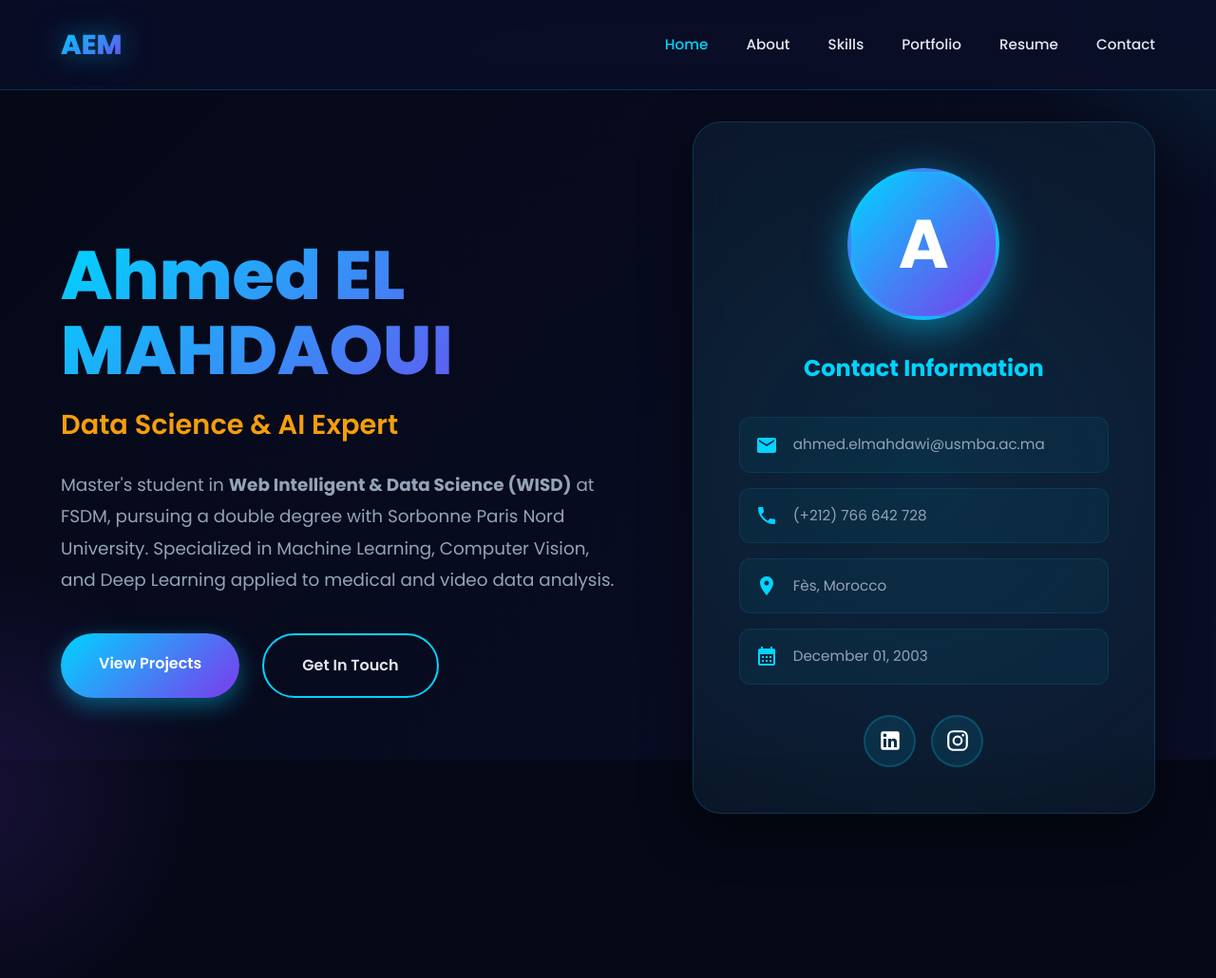
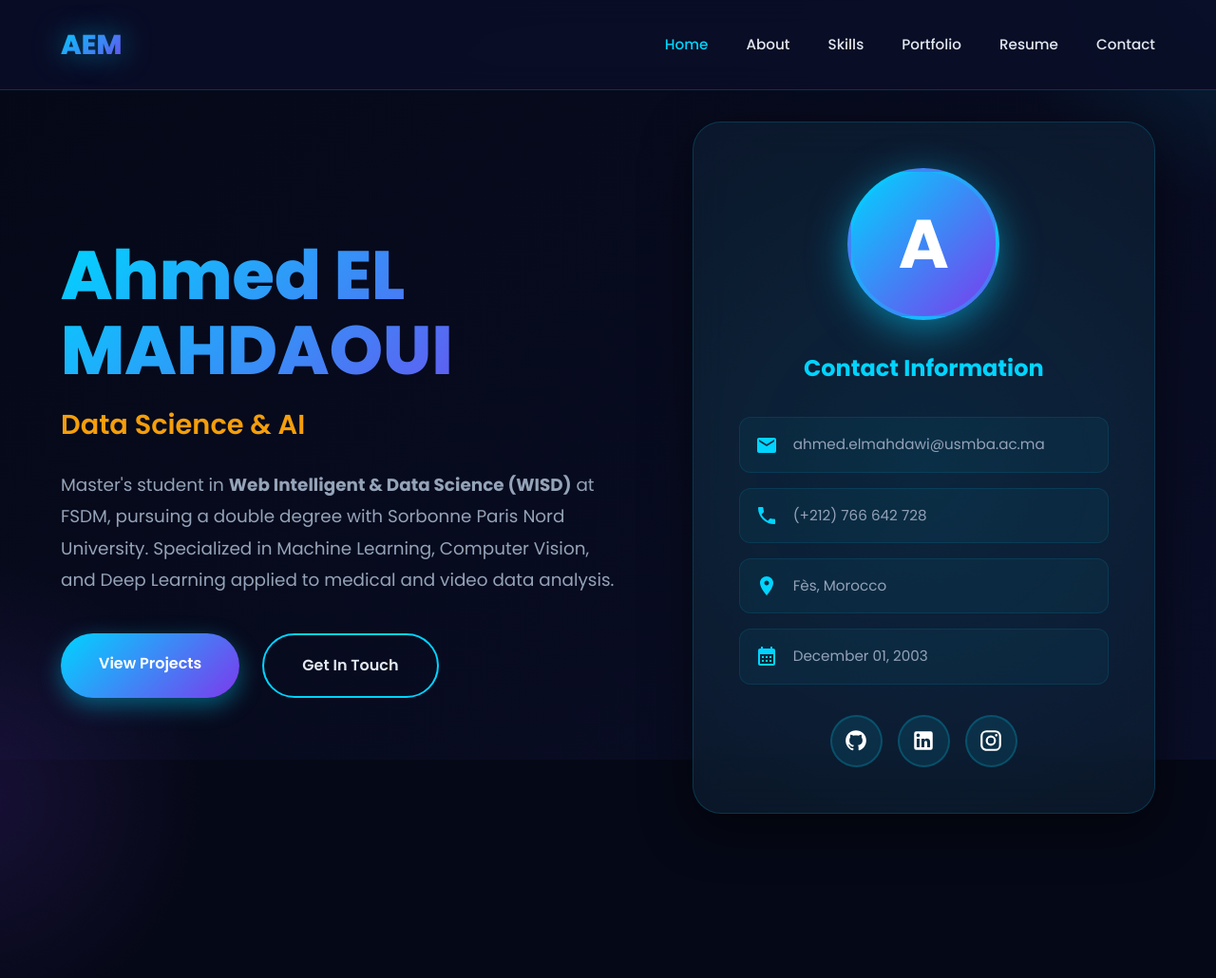
Before and after one commit to ahmed-elmahdaoui/portfolio, a plain HTML site: page index.html in a window 1280 px wide. Shown: the top 1030 px of the page at 95% size. Drawn offline with Linux system fonts and the light colour scheme.

Commit message:
Update index.html

```diff
--- a/index.html
+++ b/index.html
@@ -862,7 +862,7 @@
     <div class="hero-content">
       <div class="hero-text">
         <h1>Ahmed EL MAHDAOUI</h1>
-        <div class="subtitle">Data Science & AI Expert</div>
+        <div class="subtitle">Data Science & AI </div>
         <p>Master's student in <strong>Web Intelligent & Data Science (WISD)</strong> at FSDM, pursuing a double degree with Sorbonne Paris Nord University. Specialized in Machine Learning, Computer Vision, and Deep Learning applied to medical and video data analysis.</p>
         <div class="cta-buttons">
           <a href="#projects" class="btn btn-primary"><span>View Projects</span></a>
@@ -892,10 +892,13 @@
           </div>
         </div>
         <div class="social-links">
-          <a href="https://www.linkedin.com/in/ahmed-el-mahdaoui-00bab9282/" target="_blank" class="social-link">
+          <a href="https://github.com/ahmed-elmahdaoui" target="_blank" rel="noopener noreferrer" class="social-link" title="GitHub">
+            <svg xmlns="http://www.w3.org/2000/svg" viewBox="0 0 24 24"><path d="M12 2A10 10 0 0 0 2 12c0 4.42 2.87 8.17 6.84 9.5.5.08.66-.23.66-.5v-1.69c-2.77.6-3.36-1.34-3.36-1.34-.46-1.16-1.11-1.47-1.11-1.47-.91-.62.07-.6.07-.6 1 .07 1.53 1.03 1.53 1.03.87 1.52 2.34 1.07 2.91.83.09-.65.35-1.09.63-1.34-2.22-.25-4.55-1.11-4.55-4.92 0-1.11.38-2 1.03-2.71-.1-.25-.45-1.29.1-2.64 0 0 .84-.27 2.75 1.02.79-.22 1.65-.33 2.5-.33.85 0 1.71.11 2.5.33 1.91-1.29 2.75-1.02 2.75-1.02.55 1.35.2 2.39.1 2.64.65.71 1.03 1.6 1.03 2.71 0 3.82-2.34 4.66-4.57 4.91.36.31.69.92.69 1.85V21c0 .27.16.59.67.5C19.14 20.16 22 16.42 22 12A10 10 0 0 0 12 2z"/></svg>
+          </a>
+          <a href="https://www.linkedin.com/in/ahmed-el-mahdaoui-00bab9282/" target="_blank" rel="noopener noreferrer" class="social-link" title="LinkedIn">
             <svg xmlns="http://www.w3.org/2000/svg" viewBox="0 0 24 24"><path d="M19 3a2 2 0 0 1 2 2v14a2 2 0 0 1-2 2H5a2 2 0 0 1-2-2V5a2 2 0 0 1 2-2h14m-.5 15.5v-5.3a3.26 3.26 0 0 0-3.26-3.26c-.85 0-1.84.52-2.32 1.3v-1.11h-2.79v8.37h2.79v-4.93c0-.77.62-1.4 1.39-1.4a1.4 1.4 0 0 1 1.4 1.4v4.93h2.79M6.88 8.56a1.68 1.68 0 0 0 1.68-1.68c0-.93-.75-1.69-1.68-1.69a1.69 1.69 0 0 0-1.69 1.69c0 .93.76 1.68 1.69 1.68m1.39 9.94v-8.37H5.5v8.37h2.77z"/></svg>
           </a>
-          <a href="#" class="social-link">
+          <a href="#" class="social-link" title="Instagram">
             <svg xmlns="http://www.w3.org/2000/svg" viewBox="0 0 24 24"><path d="M7.8 2h8.4C19.4 2 22 4.6 22 7.8v8.4a5.8 5.8 0 0 1-5.8 5.8H7.8C4.6 22 2 19.4 2 16.2V7.8A5.8 5.8 0 0 1 7.8 2m-.2 2A3.6 3.6 0 0 0 4 7.6v8.8C4 18.39 5.61 20 7.6 20h8.8a3.6 3.6 0 0 0 3.6-3.6V7.6C20 5.61 18.39 4 16.4 4H7.6m9.65 1.5a1.25 1.25 0 0 1 1.25 1.25A1.25 1.25 0 0 1 17.25 8 1.25 1.25 0 0 1 16 6.75a1.25 1.25 0 0 1 1.25-1.25M12 7a5 5 0 0 1 5 5 5 5 0 0 1-5 5 5 5 0 0 1-5-5 5 5 0 0 1 5-5m0 2a3 3 0 0 0-3 3 3 3 0 0 0 3 3 3 3 0 0 0 3-3 3 3 0 0 0-3-3z"/></svg>
           </a>
         </div>
```
